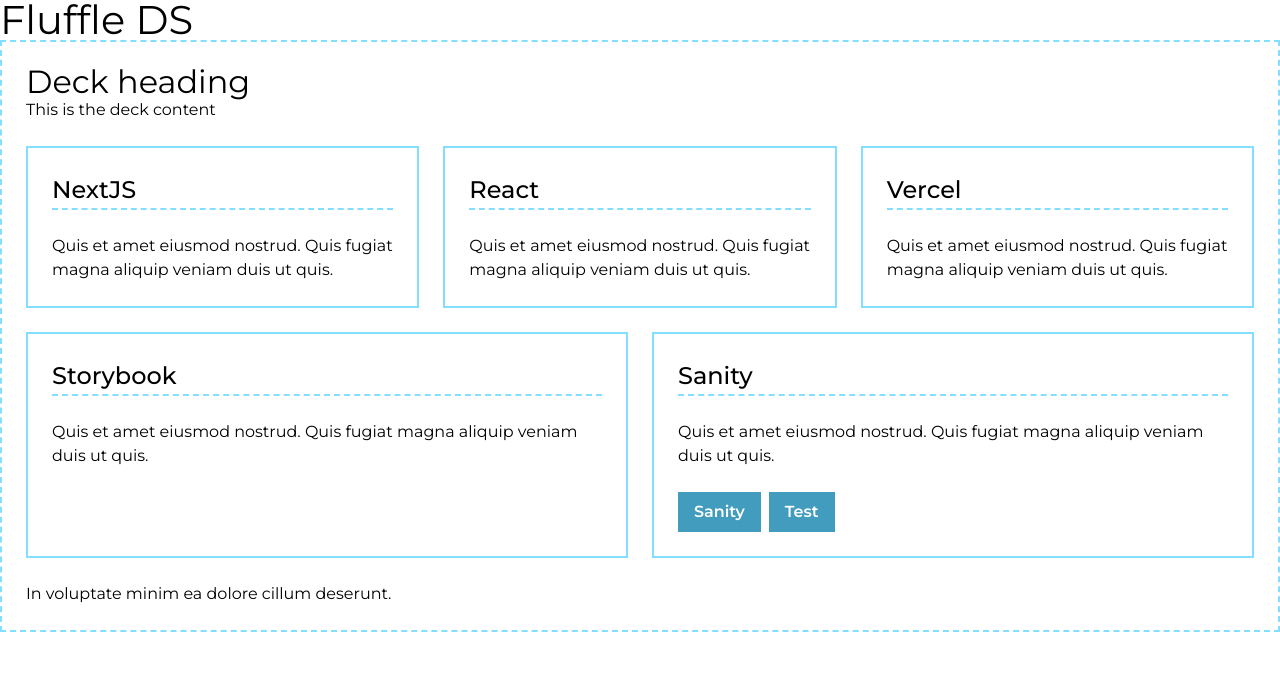
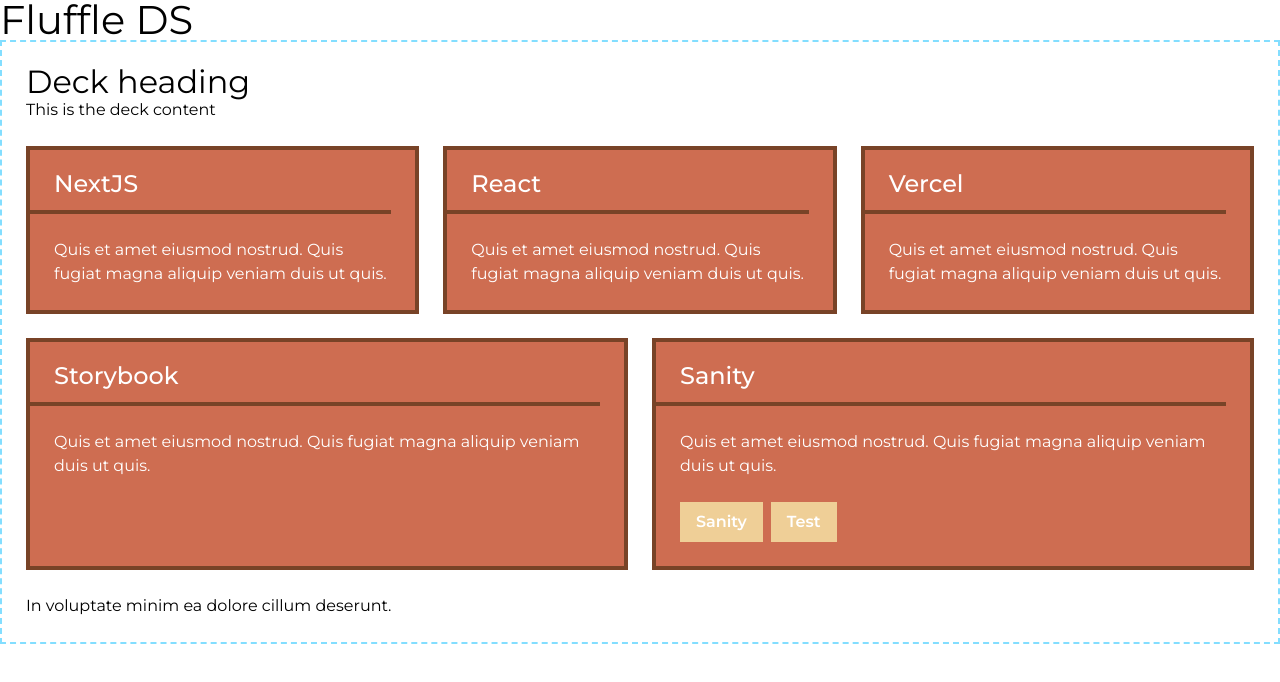
Before and after one commit to pixelrabbit/fluffle, a Next.js app: page / in a window 1280 px wide. Shown: the top 682 px of the page. Built offline with nearby package versions, Linux system fonts and the light colour scheme.

Commit message:
adding palettes

```diff
--- /dev/null
+++ b/app/_palettes.scss
@@ -0,0 +1,14 @@
+@use "sass:map";
+
+.palette--scorbunny {
+    --color-background: #ce6d51;
+    --color-text: #fff;
+    --color-border: #784327;
+    --color-interactive: #efcf97;
+}
+.palette--raboot {
+    --color-background: #58585d;
+    --color-text: #dbdbda;
+    --color-border: #333;
+    --color-interactive: #f6d361;
+}
--- a/app/globals.scss
+++ b/app/globals.scss
@@ -1,5 +1,6 @@
 @import "reset";
 @import "typography";
+@import "palettes";
 
 :root {
   --spacer-xs: 8px;
@@ -7,6 +8,7 @@
   --spacer-md: 24px;
   --spacer-lg: 32px;
   --color-background: #104a62;
+  --color-text: #fff;
   --color-border: #83deff;
   --color-interactive: #419cbd;
   --color-accent: #ffe6a4;
--- a/components/card/card.module.css
+++ b/components/card/card.module.css
@@ -3,11 +3,17 @@
     display: flex;
     flex-direction: column;
     row-gap: var(--spacer-md);
-    border: 2px solid var(--color-border);
+    border: 4px solid var(--color-border);
     padding: var(--spacer-md);
+    background-color: var(--color-background);
+    color: var(--color-text);
 }
 .header {
-    border-bottom: 2px dashed var(--color-border);
+    border-bottom: 4px solid var(--color-border);
+    margin-top: calc(-1 * var(--spacer-xs));
+    margin-left: calc(-1 * var(--spacer-md));
+    padding-left: var(--spacer-md);
+    padding-bottom: var(--spacer-xs);
 }
 .main {
 }
--- a/components/card/card.tsx
+++ b/components/card/card.tsx
@@ -2,11 +2,13 @@
 import styles from "./card.module.css";
 import { clsx } from 'clsx';
 
-export default function Card({
+export function Card({
+    palette = "scorbunny",
     heading = "",
     buttons = [],
     children
 }: {
+    palette: "scorbunny" | "raboot"
     heading?: string,
     buttons?: {
         href: string,
@@ -16,7 +18,10 @@
     children: React.ReactNode
 }) {
     return (
-        <div className={clsx(styles.card)}>
+        <div className={clsx(
+            styles.card,
+            `palette--${palette}`
+            )}>
             <div className={clsx(styles.header)}>
                 <h3>{heading}</h3>
             </div>
@@ -33,3 +38,4 @@
         </div>
     );
 }
+export default Card;
```
Also changed, not shown: 1 other file (tests, documents, lock files or other folders).
